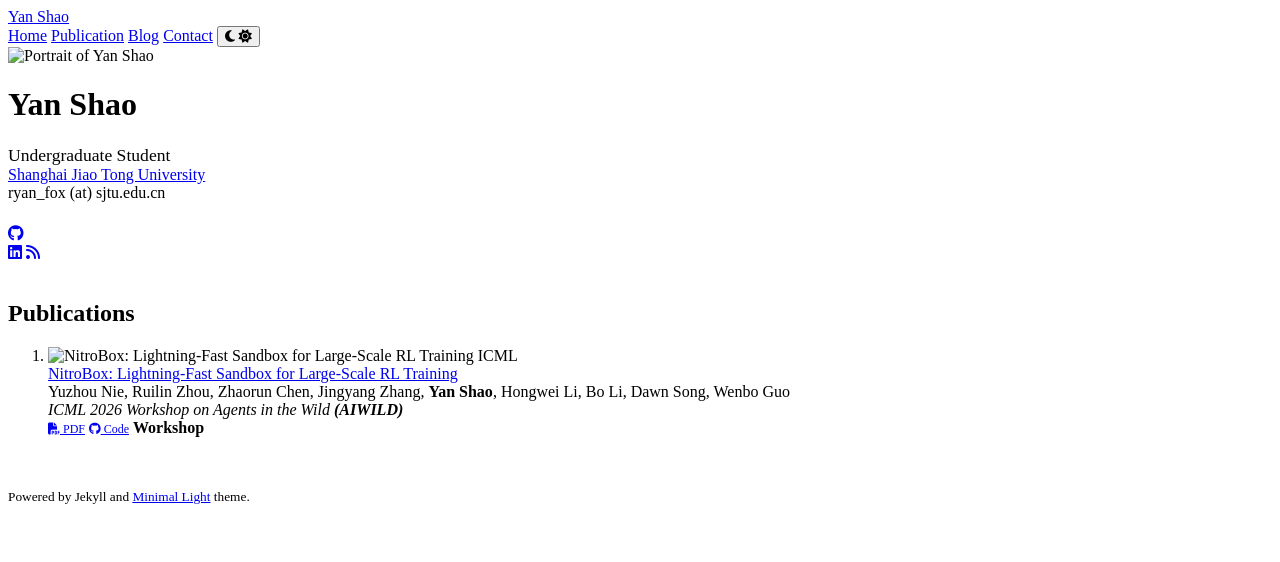
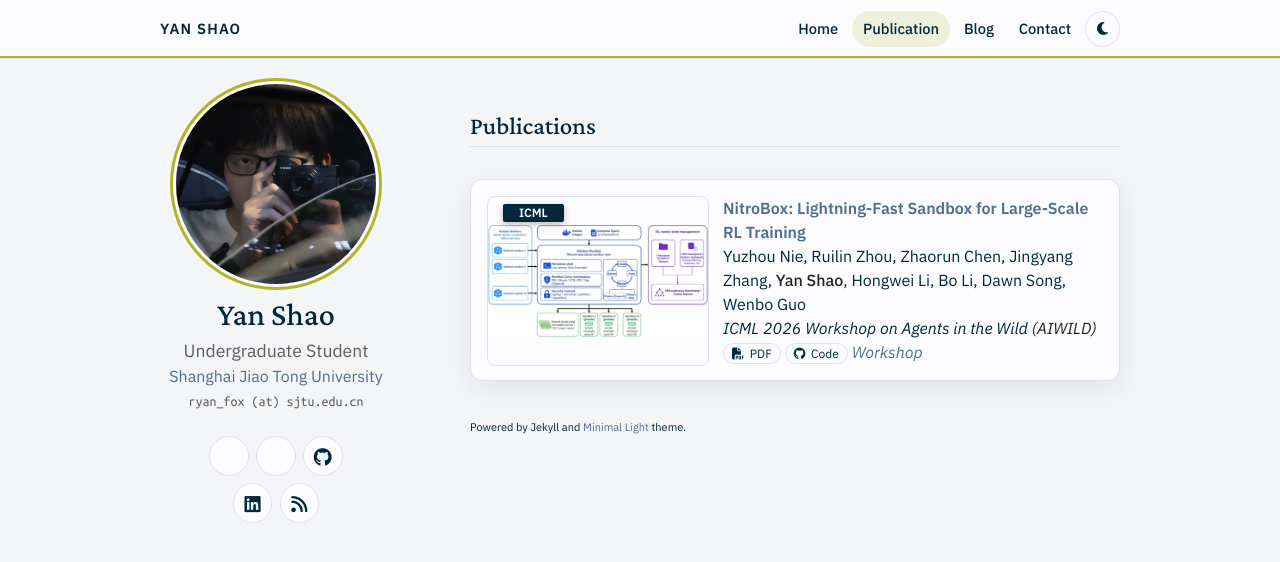
Before and after one commit to RyanStarFox/academic_page, a Jekyll site: the page built from publications.md, in a window 1280 px wide. Shown: the top 562 px of the page. Built offline with Jekyll 4.4.1, drawn with Linux system fonts in a browser that asks for light colours; a style sheet for code colours, icons or effects is not loaded.

Commit message:
Load assets from the site root so the publications page styles correctly.
Co-authored-by: Cursor <cursoragent@cursor.com>

```diff
--- a/_config.yml
+++ b/_config.yml
@@ -12,7 +12,7 @@ canonical: https://academic.ryanstarfox.top/
 
 # Links
 google_scholar: https://scholar.google.com/citations?user=mCnWy9UAAAAJ&hl=en
-cv_link: assets/files/curriculum_vitae.pdf
+cv_link: /assets/files/curriculum_vitae.pdf
 github_link: https://github.com/RyanStarFox
 linkedin: https://www.linkedin.com/in/shaoyan0223/
 blog_link: https://blog.ryanstarfox.top
--- a/_data/publications.yml
+++ b/_data/publications.yml
@@ -6,5 +6,5 @@ main:
     conference: ICML 2026 Workshop on Agents in the Wild <strong>(AIWILD)</strong>
     pdf: https://openreview.net/forum?id=Fg7IC3UM4g
     code: https://github.com/opensage-agent/nitrobox
-    image: ./assets/img/nitrobox.png
+    image: /assets/img/nitrobox.png
     notes: Workshop
--- a/_layouts/homepage.html
+++ b/_layouts/homepage.html
@@ -24,21 +24,21 @@
       })();
     </script>
 
-    <link rel="icon" media="(prefers-color-scheme:dark)" href="{{ site.favicon_dark }}" type="image/png" />
-    <link rel="icon" media="(prefers-color-scheme:light)" href="{{ site.favicon }}" type="image/png" />
-    <script src="./assets/js/favicon-switcher.js" type="application/javascript"></script>
+    <link rel="icon" media="(prefers-color-scheme:dark)" href="{{ '/assets/img/favicon-dark.png' | relative_url }}" type="image/png" />
+    <link rel="icon" media="(prefers-color-scheme:light)" href="{{ '/assets/img/favicon.png' | relative_url }}" type="image/png" />
+    <script src="{{ '/assets/js/favicon-switcher.js' | relative_url }}" type="application/javascript"></script>
 
     <link rel=stylesheet href=https://cdnjs.cloudflare.com/ajax/libs/academicons/1.8.6/css/academicons.min.css integrity="sha256-uFVgMKfistnJAfoCUQigIl+JfUaP47GrRKjf6CTPVmw=" crossorigin=anonymous>
     <link rel="stylesheet" href="https://cdnjs.cloudflare.com/ajax/libs/font-awesome/6.4.2/css/all.min.css" integrity="sha512-z3gLpd7yknf1YoNbCzqRKc4qyor8gaKU1qmn+CShxbuBusANI9QpRohGBreCFkKxLhei6S9CQXFEbbKuqLg0DA==" crossorigin="anonymous" referrerpolicy="no-referrer" />
     <link rel="stylesheet" href="https://fonts.googleapis.com/css2?family=IBM+Plex+Sans:ital,wght@0,400;0,500;0,600;1,400&display=swap">
 
     {% if site.font == "Sans Serif" %}
-    <link rel="stylesheet" href="./assets/css/font_sans_serif.css">
+    <link rel="stylesheet" href="{{ '/assets/css/font_sans_serif.css' | relative_url }}">
     {% else %}
-    <link rel="stylesheet" href="./assets/css/font.css">
+    <link rel="stylesheet" href="{{ '/assets/css/font.css' | relative_url }}">
     {% endif %}
-    <link rel="stylesheet" href="./assets/css/style.css">
-    <link rel="stylesheet" href="./assets/css/publications.css">
+    <link rel="stylesheet" href="{{ '/assets/css/style.css' | relative_url }}">
+    <link rel="stylesheet" href="{{ '/assets/css/publications.css' | relative_url }}">
 
   </head>
   <body id="top">
@@ -61,7 +61,7 @@
       <header>
 
         {% if site.avatar %}
-        <a class="image avatar"><img src="{{ site.avatar }}" alt="Portrait of {{ site.title }}" /></a>
+        <a class="image avatar"><img src="{{ '/assets/img/avatar.jpg' | relative_url }}" alt="Portrait of {{ site.title }}" /></a>
         {% endif %}
 
         <h1>{{ site.title }}</h1>
@@ -86,7 +86,7 @@
             <a href="{{ site.google_scholar }}"><i class="ai ai-google-scholar" style="font-size:1.2rem"></i></a>
             {% endif %}
             {% if site.cv_link %}
-            <a href="{{ site.cv_link }}"><i class="ai ai-cv" style="font-size:1.3rem;"></i></a>
+            <a href="{{ site.cv_link | relative_url }}"><i class="ai ai-cv" style="font-size:1.3rem;"></i></a>
             {% endif %}
             {% if site.github_link %}
             <a href="{{ site.github_link }}"><i class="fab fa-github"></i></a>
```
Also changed, not shown: _includes/experiences.md (+4 -4 lines).
